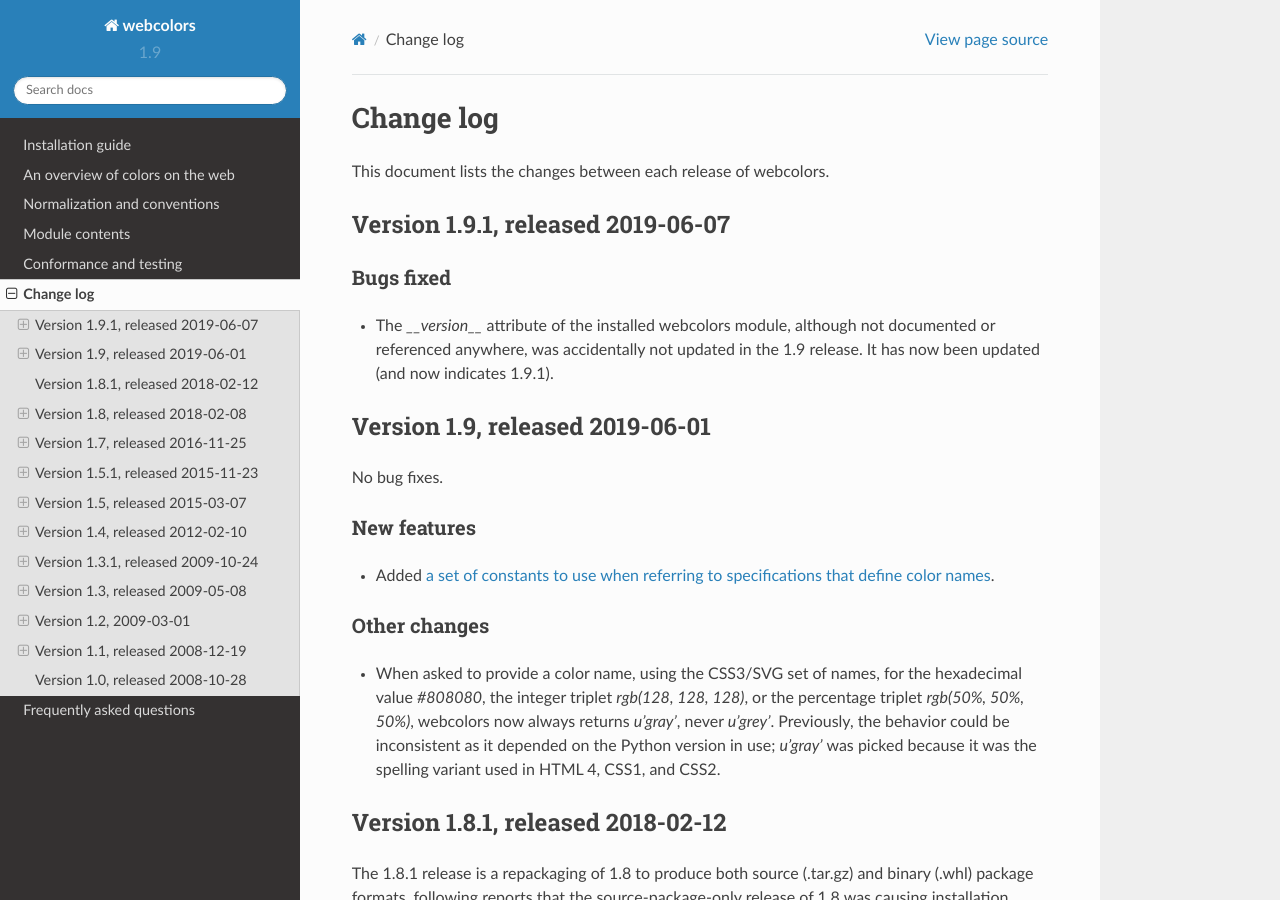
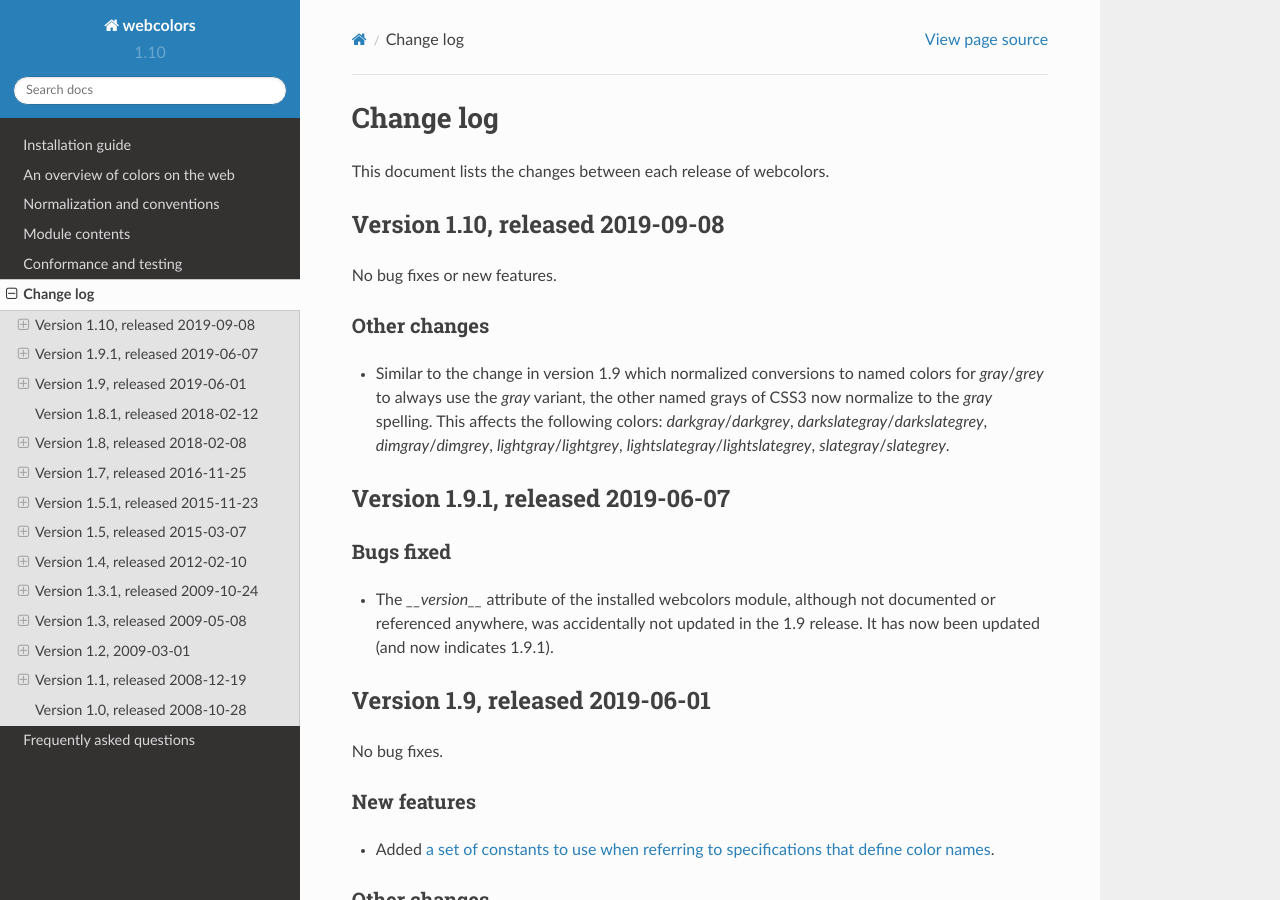
Before and after one commit to ubernostrum/webcolors, a Sphinx documentation site: the page built from docs/changelog.rst, in a window 1280 px wide and 900 px high. Built offline with Sphinx 7.4.7 and the Read the Docs theme 2.0.0, drawn with Linux system fonts in a browser that asks for light colours.

Commit message:
Version bumps.

```diff
--- a/docs/changelog.rst
+++ b/docs/changelog.rst
@@ -5,6 +5,24 @@
 ==========
 
 This document lists the changes between each release of webcolors.
+
+
+Version 1.10, released 2019-09-08
+---------------------------------
+
+No bug fixes or new features.
+
+Other changes
+~~~~~~~~~~~~~
+
+* Similar to the change in version 1.9 which normalized conversions to
+  named colors for `gray`/`grey` to always use the `gray` variant, the
+  other named grays of CSS3 now normalize to the `gray` spelling. This
+  affects the following colors: `darkgray`/`darkgrey`,
+  `darkslategray`/`darkslategrey`, `dimgray`/`dimgrey`,
+  `lightgray`/`lightgrey`, `lightslategray`/`lightslategrey`,
+  `slategray`/`slategrey`.
+
 
 Version 1.9.1, released 2019-06-07
 ----------------------------------
--- a/docs/conf.py
+++ b/docs/conf.py
@@ -10,8 +10,8 @@
 master_doc = 'index'
 project = u'webcolors'
 copyright = u'2008-2019, James Bennett'
-version = '1.9'
-release = '1.9.1'
+version = '1.10'
+release = '1.10'
 exclude_trees = ['_build']
 pygments_style = 'sphinx'
 html_static_path = ['_static']
--- a/setup.cfg
+++ b/setup.cfg
@@ -21,7 +21,7 @@
 long_description = file: README.rst
 name = webcolors
 url = https://github.com/ubernostrum/webcolors
-version = 1.9.1
+version = 1.10
 
 [options]
 zip_safe = False
```
